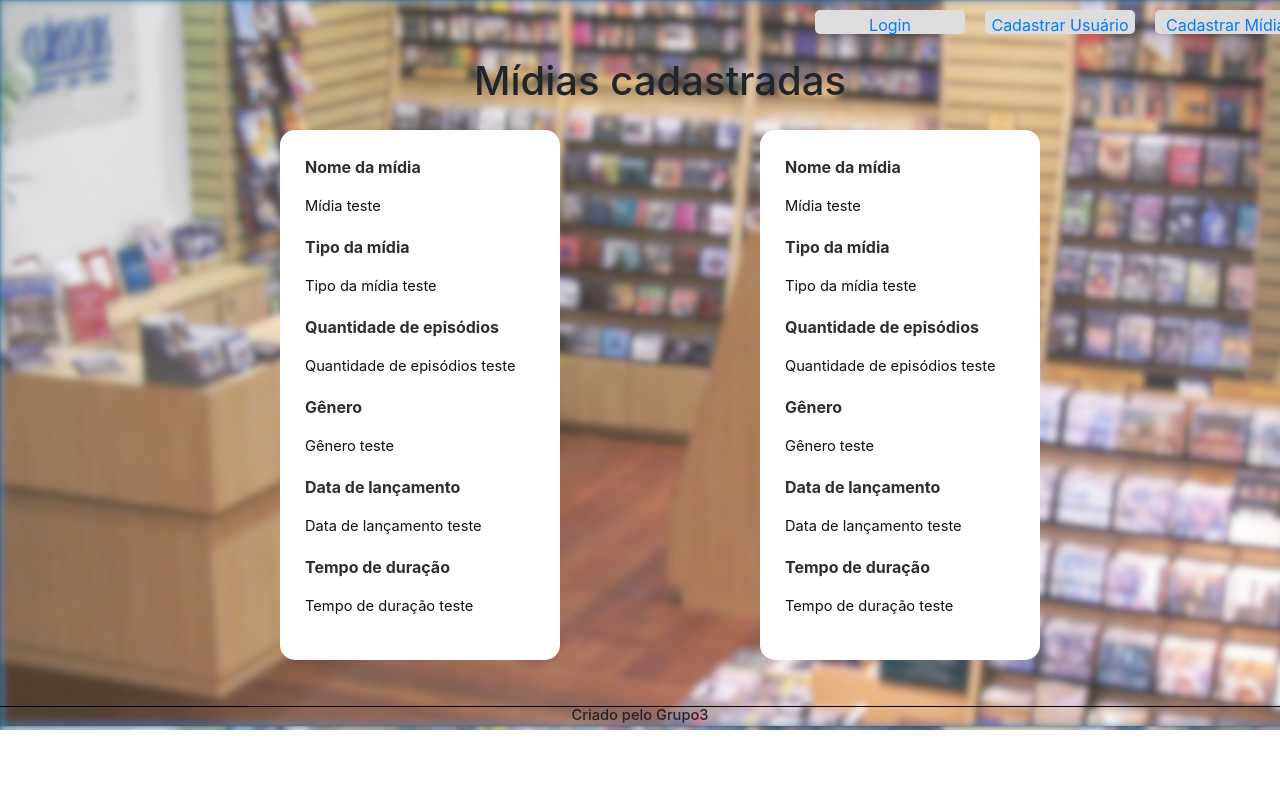
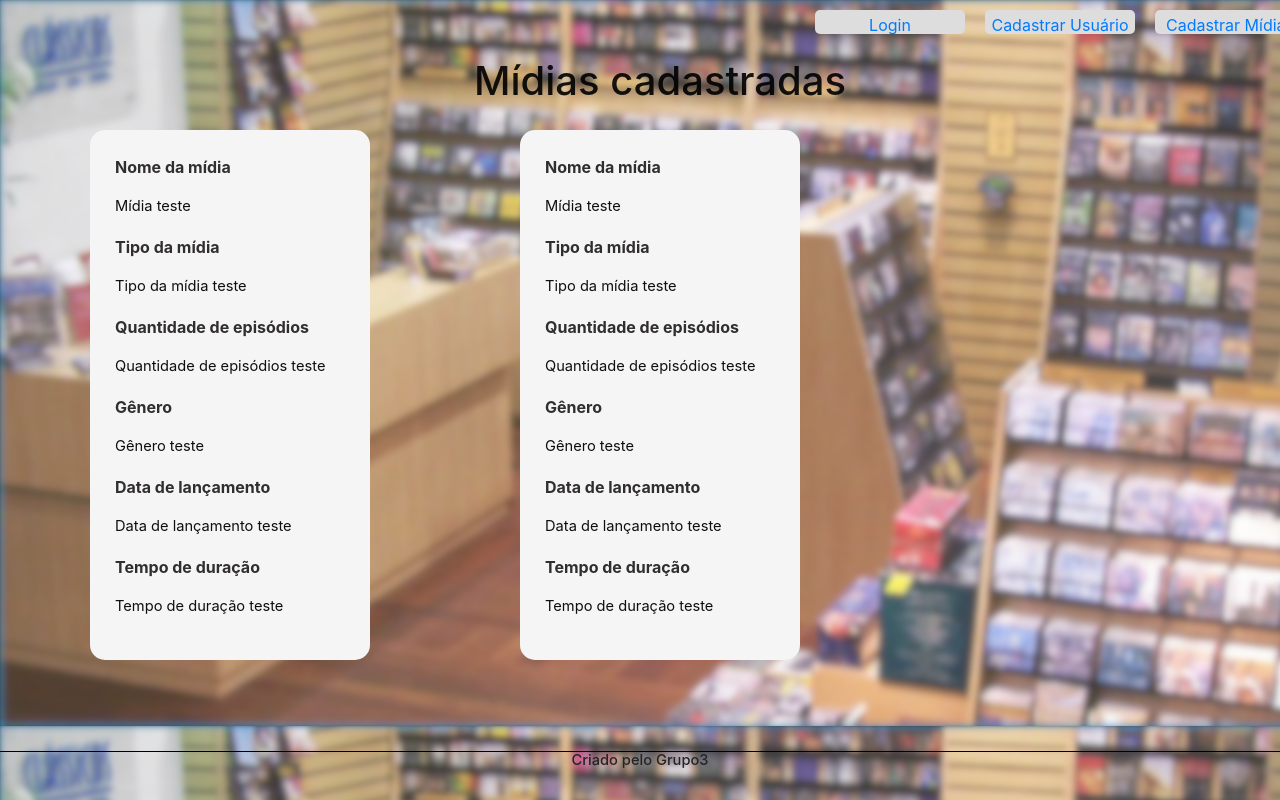
Before and after one commit to vitorHoller/projeto-trainee3, a React (Create React App) app in the folder Projeto/grupo3/: page /midias in a window 1280 px wide. Shown: the top 800 px of the page. Built offline with nearby package versions, Linux system fonts and the light colour scheme.

Commit message:
colocando borda ao redor dos blocos

```diff
--- a/Projeto/grupo3/src/Pages/ListarMidias/listarMidias.css
+++ b/Projeto/grupo3/src/Pages/ListarMidias/listarMidias.css
@@ -3,7 +3,7 @@
     flex-direction: column;
     align-items: center;
     background-image: url(./fundo_borrado.png);
-    height: 730px;
+    height: 1510px;
 }
 .header {
     display: flex;
@@ -14,15 +14,17 @@
     margin-bottom: 25px;
     margin-top: 13px;
     margin-left: 40px;
+    color: rgba(0,0,0,0.9);
 }
 .back ul {
     display: grid;
-    grid-template-columns: 1fr 1fr;
-    grid-gap: 200px;
+    grid-template-columns: 1fr 1fr 1fr ;
+    grid-gap: 150px;
     list-style: none;
+    color: green;
 }
 .back ul li {
-    background-color: white;
+    background-color:rgb(245, 245, 245);
     width: 280px;
     padding: 25px;
     border-radius: 15px;
@@ -80,9 +82,14 @@
     background-color:  rgb(151, 151, 151);
 }
 footer h3 {
-    margin-top: 30px;
+    margin-top: 75px;
     text-align: center;
     font-size: 11pt;
     border-top: 1px solid black;
     width: 1350px;
 }
+.bordaporfora {
+    background-color: rgb(218, 218, 218);
+    padding: 13px;
+    border-radius: 15px;
+}
```
Also changed, not shown: 1 other file (tests, documents, lock files or other folders).
